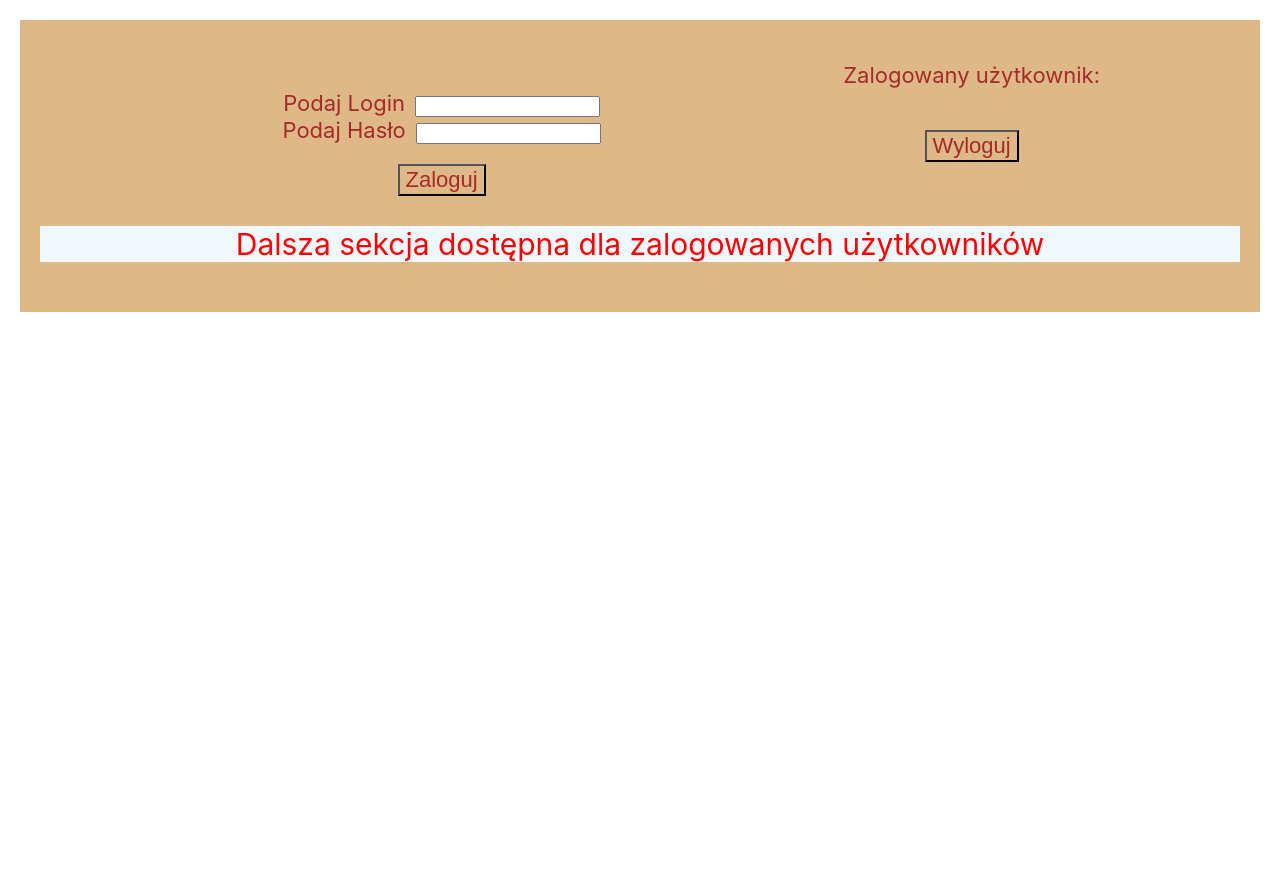
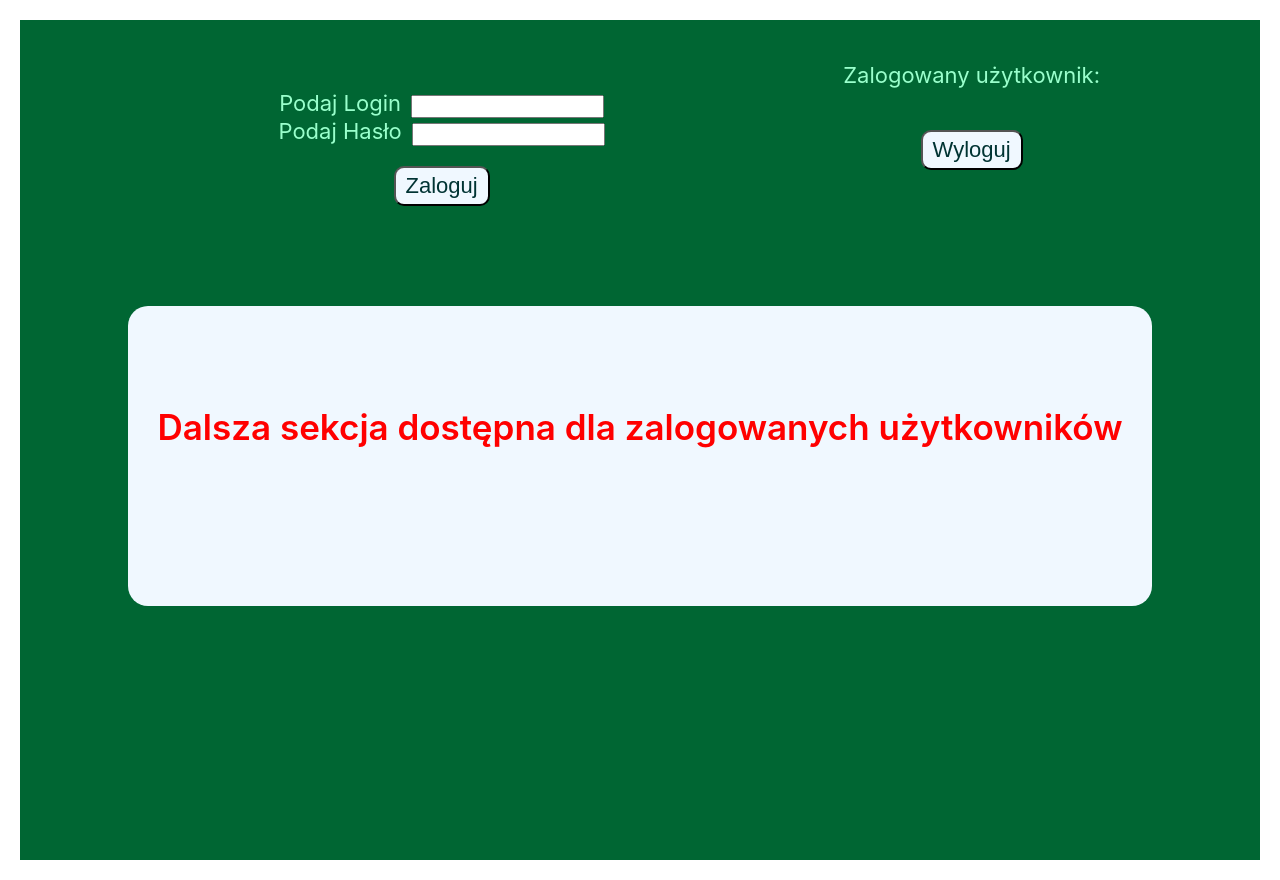
Before and after one commit to Rycerzyk87/Api-Front, a React app in the folder apifront/: page / in a window 1280 px wide. Before the commit the page ends 800 px from the top, so only its background shows below. Built offline with nearby package versions, Linux system fonts and the light colour scheme.

Commit message:
new styles

```diff
--- a/apifront/src/modules/Main.js
+++ b/apifront/src/modules/Main.js
@@ -8,7 +8,6 @@ import Graph from './Graph.js';
 
 class Main extends React.Component {
     state = {
-        // domyślne wartości dla state, section wskazuje domyślną pozycję kalendarza
         section: "cal",
         year: 2019,
         country: "PL",
@@ -95,13 +94,11 @@ class Main extends React.Component {
                     <button onClick={this.changeSemiSectionStat}>Statystyka</button>
                 </div>
                 <div>
-                    {/* na podstawie state zwracam odpowiednią sekcję */}
                     {this.state.section === "cal" ? <div className="calender">
                         <button onClick={this.changeYearPlus}>dodaj rok</button>
                         <span>Wybrany rok to: {this.state.year}</span>
                         <button onClick={this.changeYearMinus}>odejmij rok</button>
                         <ul>
-                            {/* generuję z tablicy wszystkie święta */}
                             {this.state.data.map((holiday) => <li key={holiday.date}>{holiday.date} {holiday.localName}</li>)}
                         </ul>
                     </div> :
--- a/apifront/src/style/App.css
+++ b/apifront/src/style/App.css
@@ -1,10 +1,11 @@
 .App {
   text-align: center;
+  min-height: 100vh;
   margin: 20px 20px;
   padding: 20px;
   font-size: 22px;
-  color: brown;
-  background-color: burlywood;
+  color: #99ffcc;
+  background-color: #006633;
 
 }
 /* Loggin.css */
@@ -13,8 +14,9 @@
   margin-right: 140px;
 }
 .user{
+  font-size: 30px;
   text-decoration: underline;
-  color: darkred;
+  color: #003333;
   font-weight: bold;
 }
 
@@ -23,19 +25,27 @@ form{
 }
 input {
   margin-left: 10px;
+  padding: 2px 6px;
 }
 button {
+  padding: 5px 10px;
   font-size: 22px;
-  color: brown;
-  background-color: burlywood;
+  color: #003333;
+  background-color: aliceblue;
   margin-top: 20px;
+  border-radius: 10px;
 
 }
 .error{
+  min-height: 25vh;
+  width: 80vw;
+  margin: 100px auto;
   color: red;
   background-color: aliceblue;
-  font-size: 30px;
-  /* display: none; */
+  border-radius: 20px;
+  font-size: 35px;
+  font-weight: 600;
+  padding-top: 100px;
 }
 
 /* MainSection */
@@ -47,6 +57,10 @@ button {
 .mainSection button {
   margin: 20px;
 }
+select{
+  font-size: 20px;
+  padding-left: 20px;
+}
 
 /* callender */
 .calender{
@@ -57,6 +71,7 @@ ul{
   padding-left: 100px;
   text-align: left;
 }
+
 
 /*  statystyka */
 
```
Also changed, not shown: apifront/src/modules/App.js (+0 -11 lines), apifront/src/modules/Loggin.js (+4 -6 lines).
